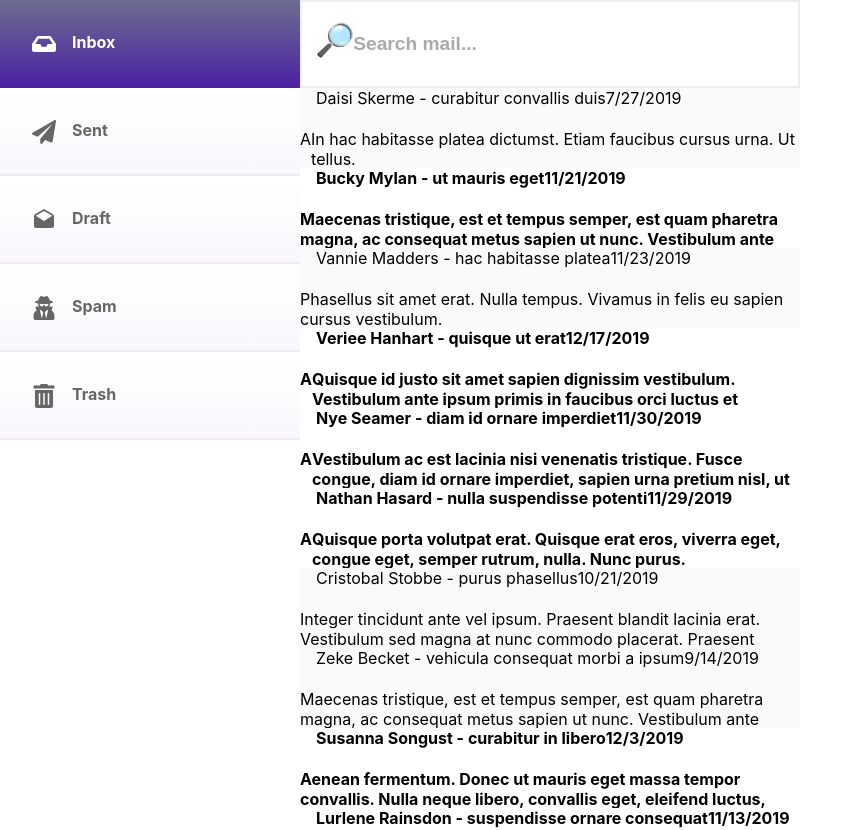
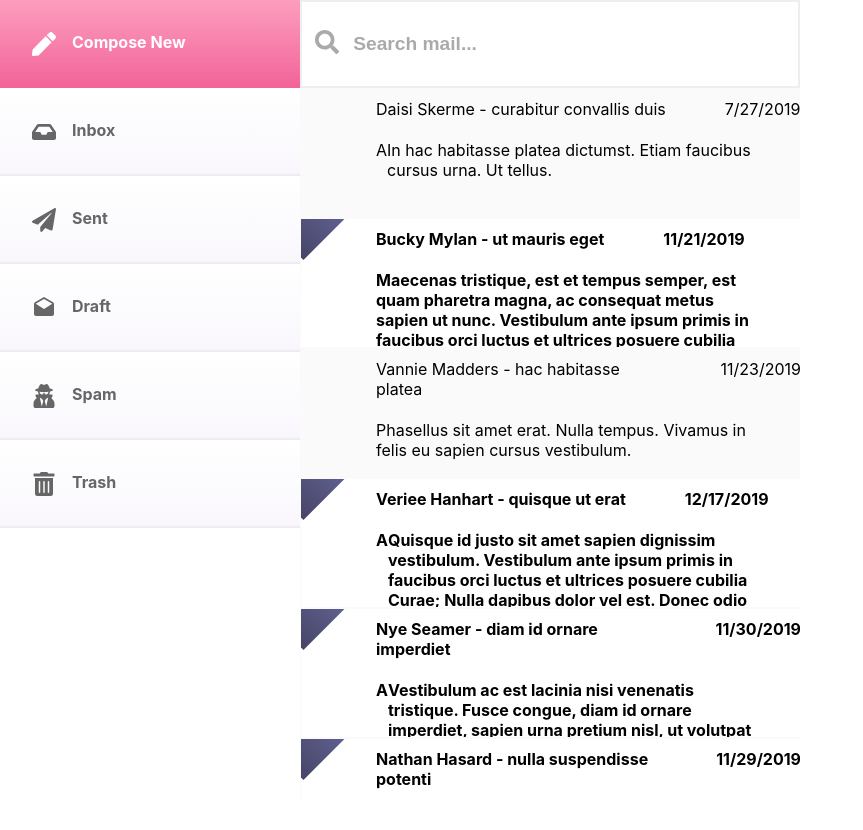
Before and after one commit to rvillavicen/react-training, a React (Create React App) app: page / in a window 1280 px wide. Shown: the top 830 px of the page, without its empty margins (0-863 px from the left). After the commit the page ends 800 px from the top, so only its background shows below. Built offline with nearby package versions, Linux system fonts and the light colour scheme.

Commit message:
Mejora de estilso

```diff
--- a/src/components/NavButton/index.js
+++ b/src/components/NavButton/index.js
@@ -1,7 +1,15 @@
 import React from 'react'
-import { StyledNavButton } from './styled'
+import { StyledNavButton, SecondaryButton } from './styled'
 
-const NavButton = ({ label, icon, route }) => {
+const NavButton = ({ label, icon, route, secondary }) => {
+  if(secondary){
+    return (
+      <SecondaryButton href={route}>
+        {icon}
+        <span>{label}</span>
+      </SecondaryButton>
+    )
+  } else {
     return (
       <StyledNavButton href={route}>
         {icon}
@@ -9,5 +17,6 @@ const NavButton = ({ label, icon, route }) => {
       </StyledNavButton>
     )
   }
+}
 
 export default NavButton
--- a/src/components/NavButton/styled.js
+++ b/src/components/NavButton/styled.js
@@ -1,8 +1,8 @@
 import styled from 'styled-components'
 
 export const StyledNavButton = styled.a`
-  background: ${props => props.hover ? 'rgb(73,33,163)' : 'rgb(234,232,238)'};
-  background: ${props => props.hover ? 'linear-gradient(0deg, rgba(73,33,163,1) 0%, rgba(110,108,143,1) 100%)' : 'linear-gradient(0deg, rgba(234,232,238,1) 0%, rgba(249,247,252,1) 4%, rgba(255,255,255,1) 100%)'};
+  background: ${props => props.active ? 'rgb(242,99,152)' : 'rgb(234,232,238)'};
+  background: ${props => props.active ? 'linear-gradient(0deg, rgba(242,99,152,1) 0%, rgba(252,158,190,1) 100%)' : 'linear-gradient(0deg, rgba(234,232,238,1) 0%, rgba(249,247,252,1) 4%, rgba(255,255,255,1) 100%)'};
   padding: 2rem;
   color: #666;
   font-weight: bold;
@@ -16,8 +16,14 @@ export const StyledNavButton = styled.a`
   }
 
   &:hover {
-    background: rgb(73,33,163);
-    background: linear-gradient(0deg, rgba(73,33,163,1) 0%, rgba(110,108,143,1) 100%);
+    background: rgb(242,99,152);
+    background: linear-gradient(0deg, rgba(242,99,152,1) 0%, rgba(252,158,190,1) 100%);
     color: #fff;
   }
 `
+export const SecondaryButton = styled(StyledNavButton)`
+  background: rgb(99,101,151);
+  background: linear-gradient(0deg, rgba(71,69,103,1) 0%, rgba(99,101,151,1) 100%);
+  color: #fff;
+
+`
--- a/src/components/PreviewMessage/index.js
+++ b/src/components/PreviewMessage/index.js
@@ -8,7 +8,7 @@ const PreviewMessage = ({ id, senderName, timestamp, subject, body, isRead, hasA
 
   return(
     <MessageContainer key={id} isRead={isRead} onClick={onClick}>
-      <MessageHeader>
+      <MessageHeader isRead={isRead}>
         <div>{`${senderName} - ${subject}`}</div>
         <div>{timestamp}</div>
       </MessageHeader>
--- a/src/components/PreviewMessage/styled.js
+++ b/src/components/PreviewMessage/styled.js
@@ -4,18 +4,44 @@ export const MessageContainer = styled.div`
   display: flex;
   flex-direction: column;
   position: relative;
-  height: 5rem;
+  height: 128px;
   width: 100%;
   font-weight: ${props => props.isRead ? 'normal' : 'bold'};
   background-color: ${props => props.isRead ? '#fafafa' : '#fff'};
+  overflow: hidden;
+  border: 1px solid #fafafa;
+  cursor: pointer;
+`
+
+export const Violator = styled.div`
+  width: 50px;
 `
 
 export const MessageHeader = styled.div`
   display: flex;
   margin-bottom: 1.3rem;
   padding-left: 1rem;
+
+  &:before {
+    visibility: ${props => props.isRead ? 'hidden' : 'visible'};
+    position: absolute;
+		margin: -40px;
+    padding: 25px;
+		transform: rotate(45deg);
+		background: linear-gradient(0deg, rgba(71,69,103,1) 0%, rgba(99,101,151,1) 100%);
+    content: '⋆';
+    color: #fff;
+  }
+
+  div {
+    padding-left: 59px;
+    padding-top: 10px;
+  }
 `
 
 export const MessageBody = styled.div`
   display: flex;
+  padding-left: 75px;
+  padding-right: 35px;
+  padding-bottom: 20px;
 `
--- a/src/components/SearchBar/index.js
+++ b/src/components/SearchBar/index.js
@@ -1,6 +1,6 @@
 import React, { PureComponent } from 'react'
-import PropTypes from 'prop-types'
 import { SearchBarInput, SearchBarContainer, SearchIcon } from './styled'
+import { FaSearch } from 'react-icons/fa'
 
 class SearchBar extends PureComponent {
   state = {
@@ -17,7 +17,9 @@ class SearchBar extends PureComponent {
   render() {
     return(
       <SearchBarContainer>
-        <SearchIcon role="img" ariaLabel="looking glass icon">🔎</SearchIcon>
+        <SearchIcon>
+          <FaSearch />
+        </SearchIcon>
         <SearchBarInput placeholder="Search mail..." value={this.state.searchValue} onChange={this.handleOnChange} />
       </SearchBarContainer>
     )
--- a/src/components/SearchBar/styled.js
+++ b/src/components/SearchBar/styled.js
@@ -15,6 +15,7 @@ export const SearchBarInput = styled.input`
   width: 100%;
   border: 2px solid #eee;
   font-size: 1.2rem;
+  color: #aaa;
 
   &::placeholder {
     font-size: 1.2rem;
@@ -25,7 +26,9 @@ export const SearchBarInput = styled.input`
 
 export const SearchIcon = styled.span`
   position: absolute;
-  font-size: 2rem;
-  top: calc(50% - 1.5rem);
+  font-size: 1.5rem;
+  top: 30px;
   left: 15px;
+  display: block;
+  color: #aaa;
 `
--- a/src/containers/Messages/index.js
+++ b/src/containers/Messages/index.js
@@ -1,6 +1,6 @@
 import React, { PureComponent } from 'react'
 import SearchBar from '../../components/SearchBar'
-import { MessagesContainer } from './styled'
+import { MessagesContainer, MessageList } from './styled'
 import PreviewMessage from '../../components/PreviewMessage'
 import messages from '../../data/messages.json'
 
@@ -27,6 +27,7 @@ class Messages extends PureComponent {
     return (
       <MessagesContainer>
         <SearchBar />
+        <MessageList>
         {
           messages.map(message => {
             return (
@@ -43,6 +44,7 @@ class Messages extends PureComponent {
             )
           })
         }
+        </MessageList>
       </MessagesContainer>
     )
   }
--- a/src/containers/Messages/styled.js
+++ b/src/containers/Messages/styled.js
@@ -4,4 +4,9 @@ export const MessagesContainer = styled.div`
   display: flex;
   flex-direction: column;
   width: 500px;
+  overflow-y: scroll;
 `
+
+export const MessageList = styled.div`
+  height: calc(100vh - 88px);
+`
--- a/src/containers/Nav/index.js
+++ b/src/containers/Nav/index.js
@@ -2,10 +2,12 @@ import React from 'react'
 import folders from '../../data/folders'
 import NavButton from '../../components/NavButton'
 import { NavContainer } from './styled'
+import { FaPen } from 'react-icons/fa'
 
 const NavView = () => {
   return(
     <NavContainer>
+      <NavButton secondary label="Compose New" icon={<FaPen />}/>
       {
         folders.map(folder => {
           return <NavButton key={`folder_${folder.label}`} label={folder.label} icon={folder.icon}/>
```
Lines whose indentation alone changed are shown as unchanged.
